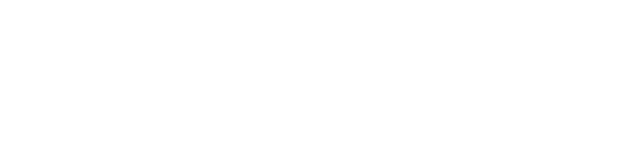
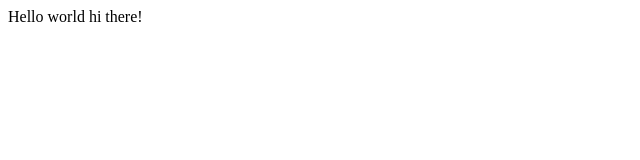
Before and after one commit to dominikaborek/project-1, a plain HTML site: page index.html in a window 1280 px wide. Shown: the whole page, without its empty margins (0-640 px from the left). Drawn offline with Linux system fonts and the light colour scheme.

Commit message:
Made a small change

```diff
--- a/index.html
+++ b/index.html
@@ -4,6 +4,8 @@
 	<title>Hello</title>
 </head>
 <body>
+Hello world
+hi there!
 
 </body>
 </html>
```
